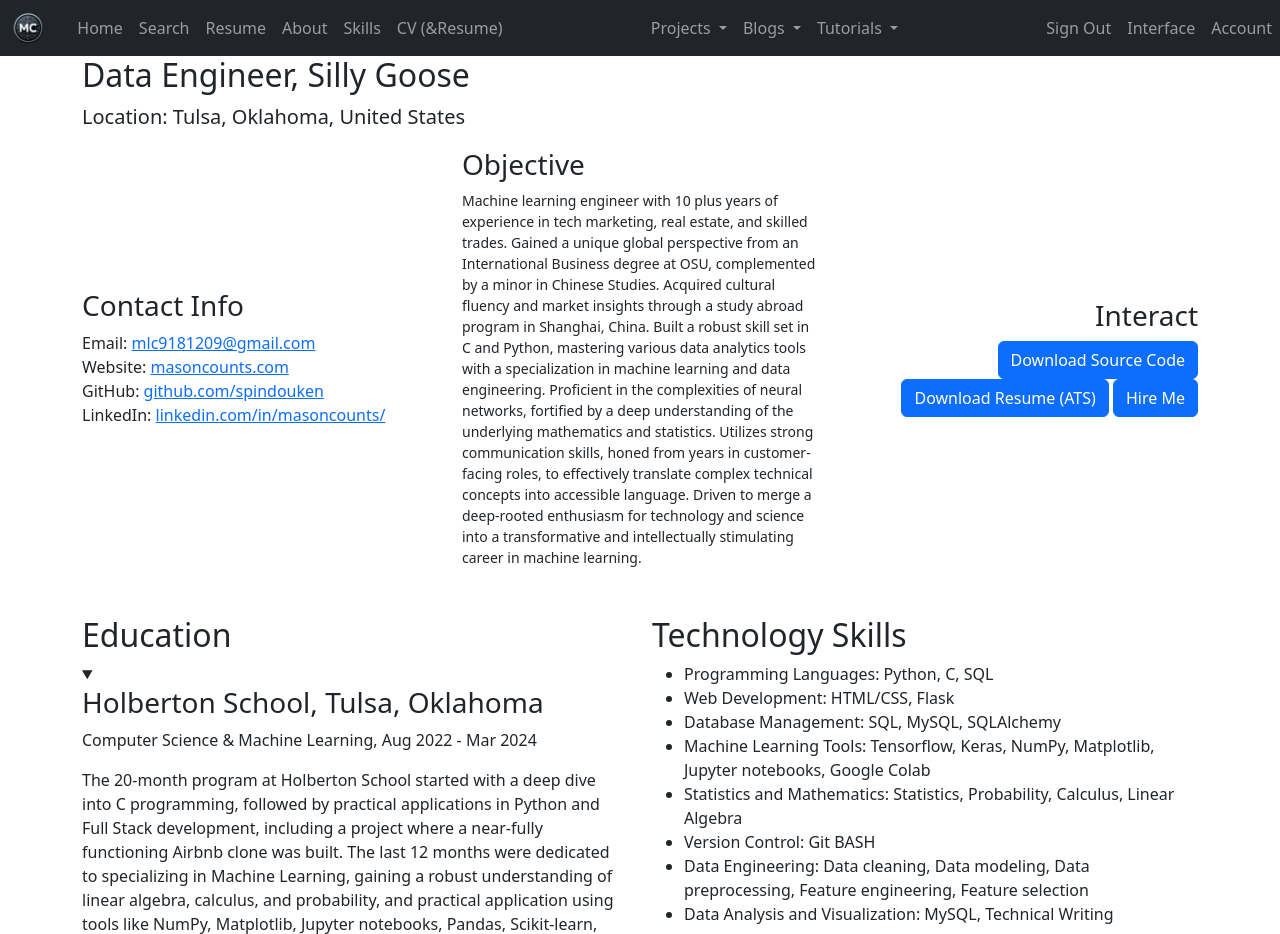
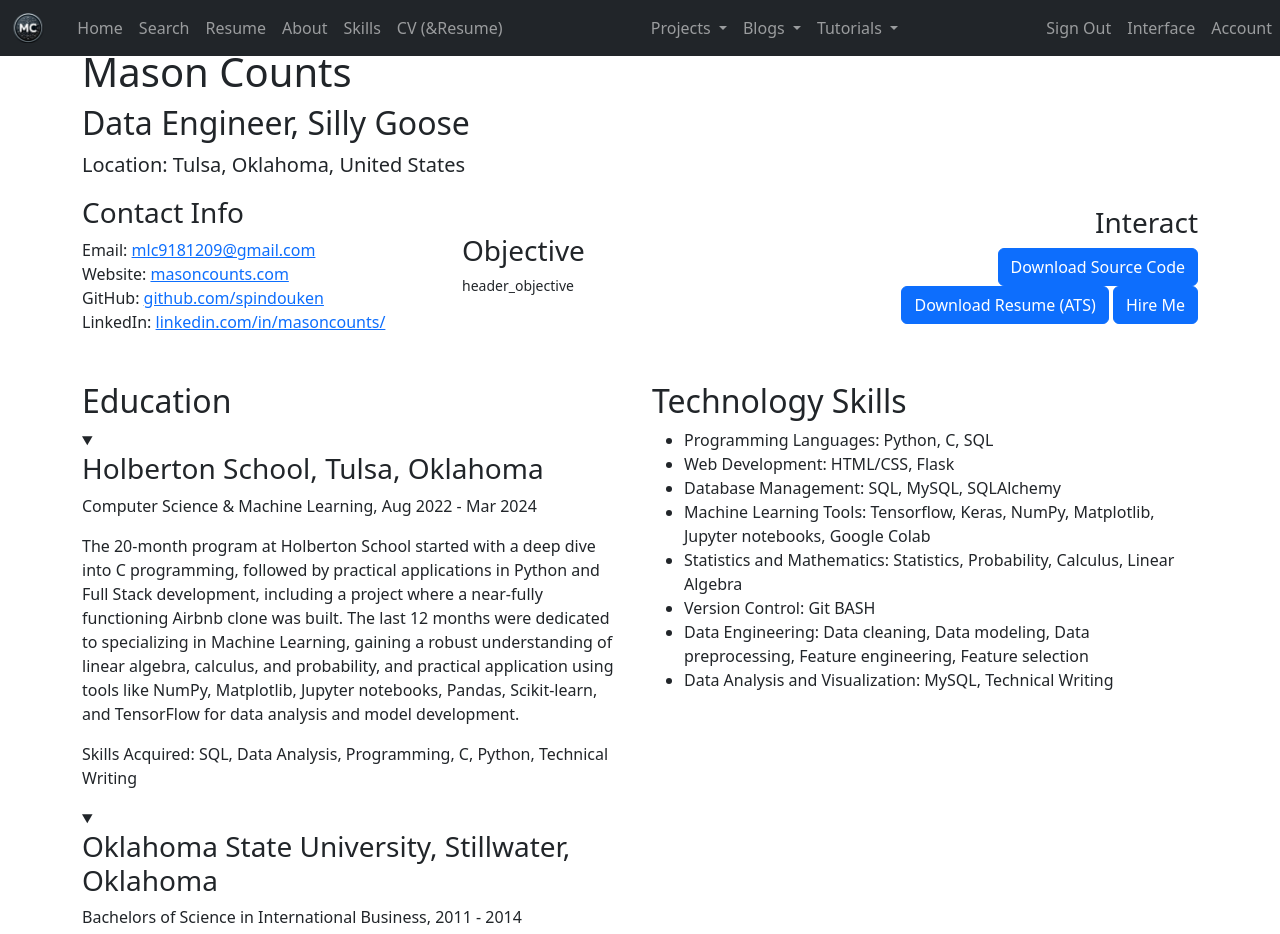
Before and after one commit to ZeroDayPoke/digital_cv, a Flask app: page /resume in a window 1280 px wide. Shown: the top 934 px of the page. Run offline with Flask 3, Linux system fonts and the light colour scheme; the visitor is signed in with stand-in values (Sample User, id 1).

Commit message:
more modularization

```diff
--- a/app/templates/base.html
+++ b/app/templates/base.html
@@ -43,7 +43,7 @@
   <body class="{{ body_class|default('text-dark') }}">
     {% include 'flash.html' %}
 
-    <header class="container">{% include 'default/navbar.html' %}</header>
+    <header class="container">{% include 'default/nav/main.html' %}</header>
 
     <main class="container">{% block content %} {% endblock %}</main>
 
--- /dev/null
+++ b/app/templates/default/nav/brand.html
@@ -0,0 +1,21 @@
+<!-- app/templates/nav/brand.html -->
+
+<a class="navbar-brand" href="#">
+  <img
+    src="{{ url_for('static', filename='images/favicon.png') }}"
+    alt="CV Logo"
+    width="auto"
+    height="30"
+  />
+</a>
+<button
+  class="navbar-toggler"
+  type="button"
+  data-bs-toggle="collapse"
+  data-bs-target="#navbarNav"
+  aria-controls="navbarNav"
+  aria-expanded="false"
+  aria-label="Toggle navigation"
+>
+  <span class="navbar-toggler-icon"></span>
+</button>
--- /dev/null
+++ b/app/templates/default/nav/links/left.html
@@ -0,0 +1,11 @@
+<!-- Left-aligned links -->
+<div class="navbar-nav mr-auto">
+  <a class="nav-link" href="{{ url_for('main_routes.index') }}">Home</a>
+  <a class="nav-link" href="{{ url_for('main_routes.projects') }}">Search</a>
+  <a class="nav-link" href="{{ url_for('main_routes.resume') }}">Resume</a>
+  <a class="nav-link" href="{{ url_for('main_routes.about') }}">About</a>
+  <a class="nav-link" href="{{ url_for('skill_routes.skills') }}">Skills</a>
+  <a class="nav-link" href="{{ url_for('main_routes.resume') }}"
+    >CV (&Resume)</a
+  >
+</div>
--- /dev/null
+++ b/app/templates/default/nav/links/right.html
@@ -0,0 +1,17 @@
+<!-- Right-aligned links -->
+<div class="navbar-nav ml-auto">
+  {% if current_user.is_authenticated %}
+  <a class="nav-link" href="{{ url_for('auth_routes.signout') }}">Sign Out</a>
+  <a class="nav-link" href="{{ url_for('admin_routes.interface') }}"
+    >Interface</a
+  >
+  <a class="nav-link" href="{{ url_for('auth_routes.account') }}">Account</a>
+  {% else %}
+  <a class="nav-link" href="{{ url_for('auth_routes.signup') }}">
+    <i class="fas fa-user-plus"></i> Sign Up
+  </a>
+  <a class="nav-link" href="{{ url_for('auth_routes.signin') }}">
+    <i class="fas fa-sign-in-alt"></i> Sign In
+  </a>
+  {% endif %}
+</div>
--- /dev/null
+++ b/app/templates/default/nav/main.html
@@ -0,0 +1,29 @@
+<!-- app/templates/default/nav/main.html -->
+
+<nav class="navbar navbar-expand-lg navbar-dark bg-dark fixed-top">
+  {% include 'default/nav/brand.html' %}
+
+  <div class="collapse navbar-collapse" id="navbarNav">
+    {% include 'default/nav/links/left.html' %} {% include
+    'default/nav/links/center.html' %} {% include 'default/nav/links/right.html'
+    %}
+  </div>
+</nav>
+
+<!--
+  Placeholder div for navbar spacing:
+
+  The bottom margin classes (mb-*) are set to ensure that the main content
+  does not overlap with the fixed navbar. The values are determined based on
+  the height of the navbar for different screen sizes:
+
+  - Extra Small screens (xs): 50px (mb-5)
+  - Small screens (sm): 60px (mb-sm-6)
+  - Medium screens (md): 70px (mb-md-7)
+  - Large screens (lg): 80px (mb-lg-8)
+  - Extra Large screens (xl): 90px (mb-xl-9)
+
+  If you wish to adjust these values, you can modify the mb-* classes
+  according to your navbar's height for each screen size.
+-->
+<div class="mb-5 mb-sm-6 mb-md-7 mb-lg-8 mb-xl-9"></div>
--- a/app/templates/default/navbar.html
+++ /dev/null
@@ -1,147 +0,0 @@
-<nav class="navbar navbar-expand-lg navbar-dark bg-dark fixed-top">
-  <a class="navbar-brand" href="#">
-    <img
-      src="{{ url_for('static', filename='images/favicon.png') }}"
-      alt="Mason Counts - CV"
-      width="auto"
-      height="30"
-    />
-  </a>
-  <button
-    class="navbar-toggler"
-    type="button"
-    data-bs-toggle="collapse"
-    data-bs-target="#navbarNav"
-    aria-controls="navbarNav"
-    aria-expanded="false"
-    aria-label="Toggle navigation"
-  >
-    <span class="navbar-toggler-icon"></span>
-  </button>
-  <div class="collapse navbar-collapse" id="navbarNav">
-    <!-- Left-aligned links -->
-    <div class="navbar-nav mr-auto">
-      <a class="nav-link" href="{{ url_for('main_routes.index') }}">Home</a>
-      <a class="nav-link" href="{{ url_for('main_routes.projects') }}"
-        >Search</a
-      >
-      <a class="nav-link" href="{{ url_for('main_routes.resume') }}">Resume</a>
-      <a class="nav-link" href="{{ url_for('main_routes.about') }}">About</a>
-      <a class="nav-link" href="{{ url_for('skill_routes.skills') }}"
-        >Skills</a
-      >
-      <a class="nav-link" href="{{ url_for('main_routes.resume') }}">CV (&Resume)</a>
-
-
-    </div>
-    <!-- Center-aligned links -->
-    <div class="navbar-nav mx-auto">
-      <li class="nav-item dropdown">
-        <a
-          class="nav-link dropdown-toggle"
-          href="#"
-          id="projectDropdown"
-          role="button"
-          data-bs-toggle="dropdown"
-        >
-          Projects
-        </a>
-        <ul class="dropdown-menu" aria-labelledby="projectDropdown">
-          <li>
-            <a
-              class="dropdown-item"
-              href="{{ url_for('main_routes.projects') }}"
-              >All</a
-            >
-          </li>
-          {% for project in projects %}
-          <li>
-            <a
-              class="dropdown-item"
-              href="{{ url_for('project_routes.project_details', project_id=project.id) }}"
-              >{{ project.name }}</a
-            >
-          </li>
-          {% endfor %}
-        </ul>
-      </li>
-      <li class="nav-item dropdown">
-        <a
-          class="nav-link dropdown-toggle"
-          href="#"
-          id="navbarDropdown"
-          role="button"
-          data-bs-toggle="dropdown"
-        >
-          Blogs
-        </a>
-        <ul class="dropdown-menu" aria-labelledby="navbarDropdown">
-          <li>
-            <a class="dropdown-item" href="{{ url_for('main_routes.blogs') }}"
-              >All</a
-            >
-          </li>
-          {% for blog in blogs %}
-          <li>
-            <a
-              class="dropdown-item"
-              href="{{ url_for('blog_routes.blog_detail', blog_id=blog.id) }}"
-              >{{ blog.name }}</a
-            >
-          </li>
-          {% endfor %}
-        </ul>
-      </li>
-      <li class="nav-item dropdown">
-        <a
-          class="nav-link dropdown-toggle"
-          href="#"
-          id="navbarDropdown"
-          role="button"
-          data-bs-toggle="dropdown"
-        >
-          Tutorials
-        </a>
-        <ul class="dropdown-menu" aria-labelledby="navbarDropdown">
-          <li>
-            <a
-              class="dropdown-item"
-              href="{{ url_for('tutorial_routes.tutorials') }}"
-              >All</a
-            >
-          </li>
-          {% for tutorial in tutorials %}
-          <li>
-            <a
-              class="dropdown-item"
-              href="{{ url_for('tutorial_routes.tutorial_detail', tutorial_id=tutorial.id) }}"
-              >{{ tutorial.name }}</a
-            >
-          </li>
-          {% endfor %}
-        </ul>
-      </li>
-    </div>
-    <!-- Right-aligned links -->
-    <div class="navbar-nav ml-auto">
-      {% if current_user.is_authenticated %}
-      <a class="nav-link" href="{{ url_for('auth_routes.signout') }}"
-        >Sign Out</a
-      >
-      <a class="nav-link" href="{{ url_for('admin_routes.interface') }}"
-        >Interface</a
-      >
-      <a class="nav-link" href="{{ url_for('auth_routes.account') }}"
-        >Account</a
-      >
-      {% else %}
-      <a class="nav-link" href="{{ url_for('auth_routes.signup') }}">
-        <i class="fas fa-user-plus"></i> Sign Up
-      </a>
-      <a class="nav-link" href="{{ url_for('auth_routes.signin') }}">
-        <i class="fas fa-sign-in-alt"></i> Sign In
-      </a>
-      {% endif %}
-    </div>
-  </div>
-</nav>
--- a/app/templates/resume.html
+++ b/app/templates/resume.html
@@ -1,8 +1,20 @@
+<!--
+  This template uses a Babel dictionary for localization and personalization.
+  The Babel dictionary contains key-value pairs where the keys represent fixed
+  identifiers and the values represent user-specific or localized text.
+
+  To modify any user-specific text, update the corresponding value in the Babel
+  dictionary. You do not need to modify this template file directly for such changes.
+
+  The Babel dictionary is used in conjunction with Jinja2's gettext function,
+  commonly aliased as '_', to fetch the localized strings dynamically.
+-->
+
 {% extends "base.html" %}
 
 <body class="text-light">
 	<header class="container">
-		{% include 'default/navbar.html' %}
+		{% include 'default/nav/main.html' %}
 	</header>
     <main class="container">
       {% block content %}
@@ -43,14 +55,7 @@
 					<div class="mb-4">
 						<h3>Objective</h3>
 						<p class="small">
-              Machine learning engineer with 10 plus years of experience in tech marketing, real estate, and skilled trades. Gained a
-              unique global perspective from an International Business degree at OSU, complemented by a minor in Chinese Studies.
-              Acquired cultural fluency and market insights through a study abroad program in Shanghai, China. Built a robust skill
-              set in C and Python, mastering various data analytics tools with a specialization in machine learning and data
-              engineering. Proficient in the complexities of neural networks, fortified by a deep understanding of the underlying
-              mathematics and statistics. Utilizes strong communication skills, honed from years in customer-facing roles, to
-              effectively translate complex technical concepts into accessible language. Driven to merge a deep-rooted enthusiasm for
-              technology and science into a transformative and intellectually stimulating career in machine learning.
+              {{ _('header_objective') }}
 						</p>
 					</div>
 				</div>
```
Also changed, not shown: app/templates/caro/filter.html (added, +14 -0 lines), app/templates/caro/main.html (added, +62 -0 lines), app/templates/caro/synopsis.html (added, +10 -0 lines), app/templates/default/nav/links/center.html (added, +86 -0 lines), app/templates/default/quicknav.html (deleted, +0 -21 lines), app/templates/projects.html (+8 -91 lines).
